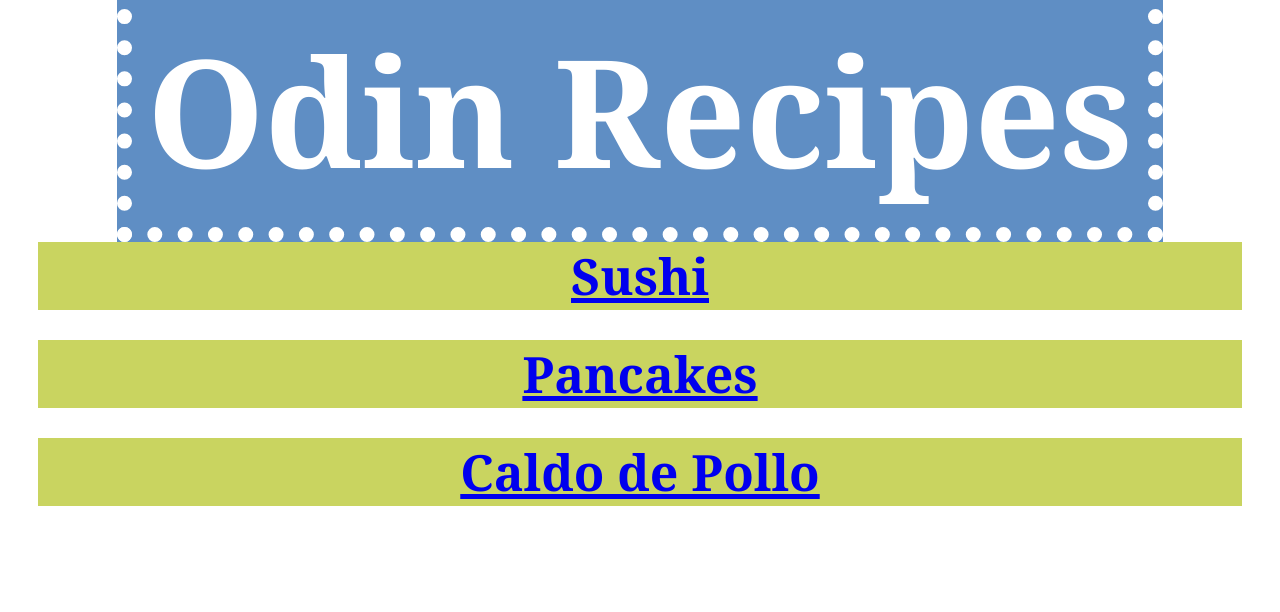
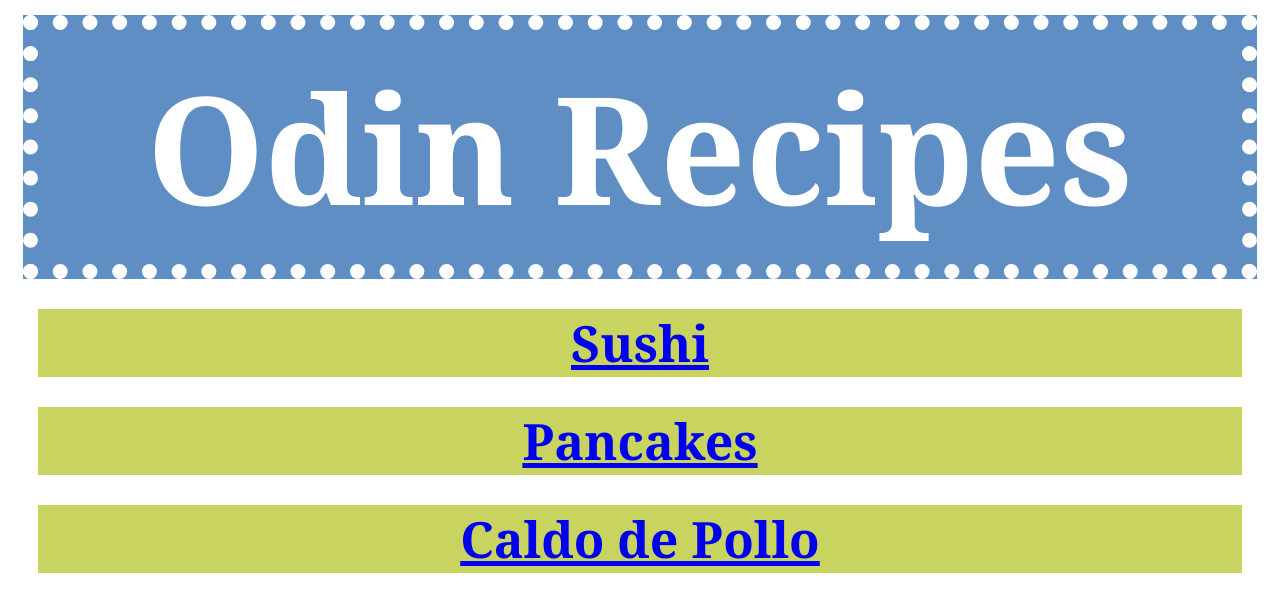
Before and after one commit to Maxxfarras/odin-recipes, a plain HTML site: page index.html in a window 1280 px wide. Drawn offline with Linux system fonts and the light colour scheme.

Commit message:
Fix box model on index.html
Fixed index.html to a regular block.

```diff
--- a/homepage-style.css
+++ b/homepage-style.css
@@ -4,12 +4,15 @@
 }
 
 .title {
+    /* Style */
     font-size: 150px;
     background-color: rgb(95, 142, 196);
     color: white;
-    display: inline;
+    /* Box model */
     padding: 15px;
     border: 15px dotted white;
+    margin: 15px;
+    /* Size */
 }
 
 .button {
```
